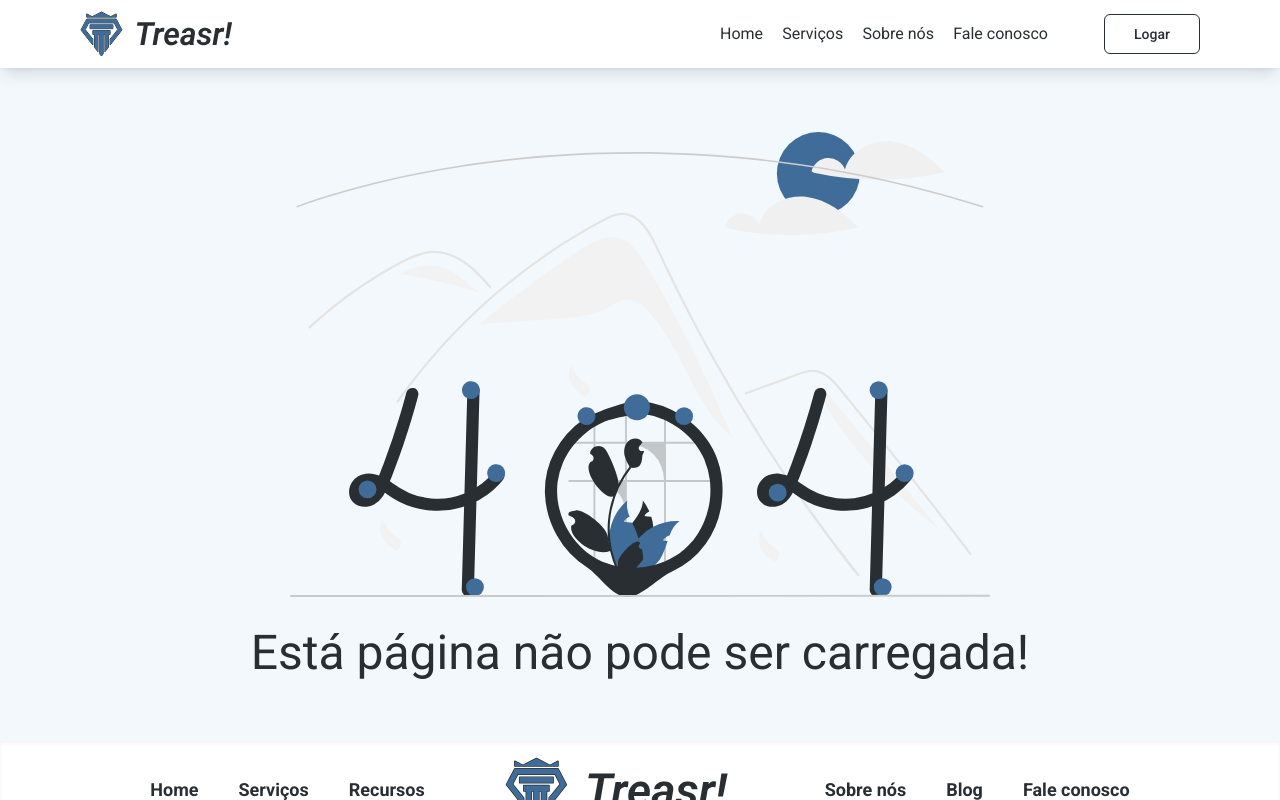
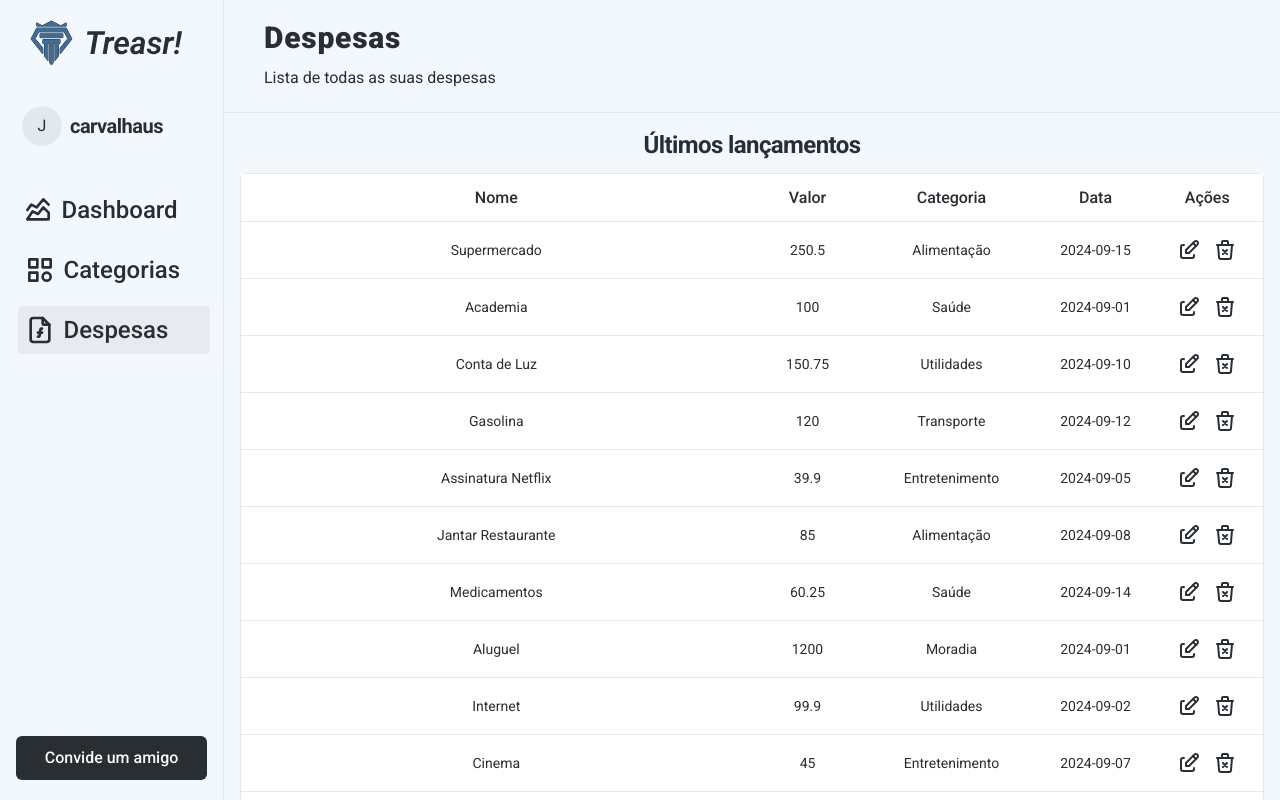
Before and after one commit to carvalhaus/financial_controller, a Next.js app in the folder frontend/: page /dashboard/expenses in a window 1280 px wide. Before the commit this address had no page. Shown: the top 800 px of the page. Built offline with nearby package versions, Linux system fonts and the light colour scheme.

Commit message:
feat: add EditExpense and DeleteExpense in ExpensesTable

```diff
--- a/frontend/app/dashboard/(main)/page.jsx
+++ b/frontend/app/dashboard/(main)/page.jsx
@@ -1,10 +1,15 @@
+"use client";
+
+import { usePathname } from "next/navigation";
 import DashboardsHeader from "../_components/dashboardsHeader";
 import { ExpensesTable } from "../_components/expensesTable";
 import ActivitiesSection from "./_components/activitiesSection";
 
 import SummarySection from "./_components/summarySection";
+import { ScrollArea } from "@/components/ui/scroll-area";
 
 function MainDashboard() {
+  const pathname = usePathname();
   return (
     <div className="h-full flex flex-col">
       <DashboardsHeader
@@ -16,7 +21,15 @@ function MainDashboard() {
 
         <ActivitiesSection />
 
-        <ExpensesTable />
+        <div className="flex flex-col items-center justify-center pt-5">
+          <h3 className="scroll-m-20 text-2xl font-semibold tracking-tight mb-3">
+            Últimos lançamentos
+          </h3>
+
+          <ScrollArea className="w-full h-60 rounded-md">
+            <ExpensesTable pathname={pathname} />
+          </ScrollArea>
+        </div>
       </div>
     </div>
   );
--- /dev/null
+++ b/frontend/app/dashboard/_components/deleteExpense.jsx
@@ -0,0 +1,46 @@
+import {
+  AlertDialog,
+  AlertDialogAction,
+  AlertDialogCancel,
+  AlertDialogContent,
+  AlertDialogDescription,
+  AlertDialogFooter,
+  AlertDialogHeader,
+  AlertDialogTitle,
+  AlertDialogTrigger,
+} from "@/components/ui/alert-dialog";
+import Image from "next/image";
+import trash from "@/public/trash-x.svg";
+import { buttonVariants } from "@/components/ui/button";
+
+function DeleteExpense() {
+  return (
+    <AlertDialog>
+      <AlertDialogTrigger>
+        <Image src={trash} alt="Ícone de deletar" />
+      </AlertDialogTrigger>
+
+      <AlertDialogContent>
+        <AlertDialogHeader>
+          <AlertDialogTitle>
+            Tem certeza que deseja excluir essa despesa?
+          </AlertDialogTitle>
+          <AlertDialogDescription>
+            Ao confirmar você irá excluir permanentemente essa despesa
+          </AlertDialogDescription>
+        </AlertDialogHeader>
+
+        <AlertDialogFooter>
+          <AlertDialogCancel>Cancelar</AlertDialogCancel>
+          <AlertDialogAction
+            className={buttonVariants({ variant: "destructive" })}
+          >
+            Excluir
+          </AlertDialogAction>
+        </AlertDialogFooter>
+      </AlertDialogContent>
+    </AlertDialog>
+  );
+}
+
+export default DeleteExpense;
--- /dev/null
+++ b/frontend/app/dashboard/_components/editExpense.jsx
@@ -0,0 +1,52 @@
+import Image from "next/image";
+import edit from "@/public/edit.svg";
+import {
+  Dialog,
+  DialogContent,
+  DialogDescription,
+  DialogFooter,
+  DialogHeader,
+  DialogTitle,
+  DialogTrigger,
+} from "@/components/ui/dialog";
+import { Label } from "@/components/ui/label";
+import { Input } from "@/components/ui/input";
+import { Button } from "@/components/ui/button";
+
+function EditExpense({ expense }) {
+  return (
+    <Dialog>
+      <DialogTrigger>
+        <Image src={edit} alt="Ícone de editar" className="cursor-pointer" />
+      </DialogTrigger>
+
+      <DialogContent>
+        <DialogHeader>
+          <DialogTitle>Editar Despesa</DialogTitle>
+
+          <DialogDescription>Edite a despesa selecionada</DialogDescription>
+        </DialogHeader>
+
+        <form className="flex flex-col gap-4">
+          <div className="flex flex-col gap-4">
+            <Label htmlFor="name" className="">
+              Name
+            </Label>
+            <Input id="name" defaultValue={expense?.name} />
+          </div>
+
+          <div className="flex flex-col gap-4">
+            <Label htmlFor="username" className="">
+              Valor
+            </Label>
+            <Input id="username" defaultValue={expense?.amount} />
+          </div>
+
+          <Button type="submit">Editar</Button>
+        </form>
+      </DialogContent>
+    </Dialog>
+  );
+}
+
+export default EditExpense;
--- a/frontend/app/dashboard/_components/expensesTable.jsx
+++ b/frontend/app/dashboard/_components/expensesTable.jsx
@@ -1,20 +1,16 @@
-"use client";
-
-import { ScrollArea } from "@/components/ui/scroll-area";
 import {
   Table,
   TableBody,
-  TableCaption,
   TableCell,
-  TableFooter,
   TableHead,
   TableHeader,
   TableRow,
 } from "@/components/ui/table";
-import edit from "@/public/edit.svg";
+
 import trash from "@/public/trash-x.svg";
 import Image from "next/image";
-import { useParams } from "next/navigation";
+import EditExpense from "./editExpense";
+import DeleteExpense from "./deleteExpense";
 
 const expenses = [
   {
@@ -124,17 +120,9 @@ const expenses = [
   },
 ];
 
-export function ExpensesTable() {
-  const params = useParams();
-
+export function ExpensesTable({ pathname }) {
   return (
-    <div className="flex flex-col items-center justify-center pt-5">
-      <h3 className="scroll-m-20 text-2xl font-semibold tracking-tight mb-3">
-        Últimos lançamentos
-      </h3>
-
-      <ScrollArea className="w-full h-60 rounded-md">
-        <Table className="bg-white border border-softGray rounded-md drop-shadow pointer-events-none text-center">
+    <Table className="bg-white border border-softGray rounded-md drop-shadow pointer-events-none text-center pointer-events-auto">
       <TableHeader className="">
         <TableRow>
           <TableHead className="text-primary text-base text-center">
@@ -149,7 +137,7 @@ export function ExpensesTable() {
           <TableHead className="text-primary text-base w-28 text-center">
             Data
           </TableHead>
-              {params.slug && (
+          {pathname !== "/dashboard" && (
             <TableHead className="text-primary text-base w-28 text-center">
               Ações
             </TableHead>
@@ -163,17 +151,16 @@ export function ExpensesTable() {
             <TableCell>{expense.amount}</TableCell>
             <TableCell>{expense.category}</TableCell>
             <TableCell>{expense.date}</TableCell>
-                {params.slug && (
+            {pathname !== "/dashboard" && (
               <TableCell className="flex items-center justify-center gap-3">
-                    <Image src={edit} />
-                    <Image src={trash} />
+                <EditExpense expense={expense} />
+
+                <DeleteExpense expense={expense} />
               </TableCell>
             )}
           </TableRow>
         ))}
       </TableBody>
     </Table>
-      </ScrollArea>
-    </div>
   );
 }
--- a/frontend/app/dashboard/_components/navBar.jsx
+++ b/frontend/app/dashboard/_components/navBar.jsx
@@ -1,44 +1,52 @@
-"use client"
+"use client";
 
 import Image from "next/image";
 import Link from "next/link";
+import { usePathname } from "next/navigation";
 
-const { NavigationMenu, NavigationMenuList, NavigationMenuItem } = require("@/components/ui/navigation-menu");
+const {
+  NavigationMenu,
+  NavigationMenuList,
+  NavigationMenuItem,
+} = require("@/components/ui/navigation-menu");
 
 const navItems = [
   {
     title: "Dashboard",
     icon: "/iconDashboard.svg",
-        href: "dashboard"
+    href: "/dashboard",
   },
   {
     title: "Categorias",
     icon: "/iconCategories.svg",
-        href: "dashboard/categories"
+    href: "/dashboard/categories",
   },
   {
     title: "Despesas",
     icon: "/iconExpenses.svg",
-        href: "dashboard/expenses"
-    }
-]
+    href: "/dashboard/expenses",
+  },
+];
 
 function NavBar() {
+  const pathname = usePathname();
   return (
     <NavigationMenu className="items-start">
-            <NavigationMenuList className="flex-col gap-3 w-48" >
-                {
-                    navItems.map((item, index) => (
+      <NavigationMenuList className="flex-col gap-3 w-48">
+        {navItems.map((item, index) => (
           <Link key={index} href={item.href} className="w-full">
-                            <NavigationMenuItem className="flex items-center gap-2 px-[6px] py-2 hover:bg-accent hover:rounded-sm">
+            <NavigationMenuItem
+              className={`flex items-center gap-2 px-[6px] py-2 hover:bg-accent hover:rounded-sm ${
+                pathname === item.href && "bg-accent rounded-sm"
+              }`}
+            >
               <Image src={item.icon} width={32} height={32} alt="Item ícone" />
               <p className="text-2xl font-medium">{item.title}</p>
             </NavigationMenuItem>
           </Link>
-                    ))
-                }
+        ))}
       </NavigationMenuList>
-        </NavigationMenu >
+    </NavigationMenu>
   );
 }
 
--- /dev/null
+++ b/frontend/app/dashboard/expenses/page.jsx
@@ -0,0 +1,30 @@
+"use client";
+
+import { usePathname } from "next/navigation";
+import DashboardsHeader from "../_components/dashboardsHeader";
+import { ExpensesTable } from "../_components/expensesTable";
+import { ScrollArea } from "@/components/ui/scroll-area";
+
+function Expenses() {
+  const pathname = usePathname();
+
+  return (
+    <div className="h-full flex flex-col">
+      <DashboardsHeader
+        title={"Despesas"}
+        subtitle={"Lista de todas as suas despesas"}
+      />
+      <div className="flex-1 flex-col p-4">
+        <h3 className="scroll-m-20 text-2xl font-semibold tracking-tight mb-3 text-center">
+          Últimos lançamentos
+        </h3>
+
+        <ScrollArea className="xl:h-[800px] rounded-md">
+          <ExpensesTable pathname={pathname} />
+        </ScrollArea>
+      </div>
+    </div>
+  );
+}
+
+export default Expenses;
--- /dev/null
+++ b/frontend/components/ui/alert-dialog.jsx
@@ -0,0 +1,99 @@
+"use client"
+
+import * as React from "react"
+import * as AlertDialogPrimitive from "@radix-ui/react-alert-dialog"
+
+import { cn } from "@/lib/utils"
+import { buttonVariants } from "@/components/ui/button"
+
+const AlertDialog = AlertDialogPrimitive.Root
+
+const AlertDialogTrigger = AlertDialogPrimitive.Trigger
+
+const AlertDialogPortal = AlertDialogPrimitive.Portal
+
+const AlertDialogOverlay = React.forwardRef(({ className, ...props }, ref) => (
+  <AlertDialogPrimitive.Overlay
+    className={cn(
+      "fixed inset-0 z-50 bg-black/80  data-[state=open]:animate-in data-[state=closed]:animate-out data-[state=closed]:fade-out-0 data-[state=open]:fade-in-0",
+      className
+    )}
+    {...props}
+    ref={ref} />
+))
+AlertDialogOverlay.displayName = AlertDialogPrimitive.Overlay.displayName
+
+const AlertDialogContent = React.forwardRef(({ className, ...props }, ref) => (
+  <AlertDialogPortal>
+    <AlertDialogOverlay />
+    <AlertDialogPrimitive.Content
+      ref={ref}
+      className={cn(
+        "fixed left-[50%] top-[50%] z-50 grid w-full max-w-lg translate-x-[-50%] translate-y-[-50%] gap-4 border bg-background p-6 shadow-lg duration-200 data-[state=open]:animate-in data-[state=closed]:animate-out data-[state=closed]:fade-out-0 data-[state=open]:fade-in-0 data-[state=closed]:zoom-out-95 data-[state=open]:zoom-in-95 data-[state=closed]:slide-out-to-left-1/2 data-[state=closed]:slide-out-to-top-[48%] data-[state=open]:slide-in-from-left-1/2 data-[state=open]:slide-in-from-top-[48%] sm:rounded-lg",
+        className
+      )}
+      {...props} />
+  </AlertDialogPortal>
+))
+AlertDialogContent.displayName = AlertDialogPrimitive.Content.displayName
+
+const AlertDialogHeader = ({
+  className,
+  ...props
+}) => (
+  <div
+    className={cn("flex flex-col space-y-2 text-center sm:text-left", className)}
+    {...props} />
+)
+AlertDialogHeader.displayName = "AlertDialogHeader"
+
+const AlertDialogFooter = ({
+  className,
+  ...props
+}) => (
+  <div
+    className={cn("flex flex-col-reverse sm:flex-row sm:justify-end sm:space-x-2", className)}
+    {...props} />
+)
+AlertDialogFooter.displayName = "AlertDialogFooter"
+
+const AlertDialogTitle = React.forwardRef(({ className, ...props }, ref) => (
+  <AlertDialogPrimitive.Title ref={ref} className={cn("text-lg font-semibold", className)} {...props} />
+))
+AlertDialogTitle.displayName = AlertDialogPrimitive.Title.displayName
+
+const AlertDialogDescription = React.forwardRef(({ className, ...props }, ref) => (
+  <AlertDialogPrimitive.Description
+    ref={ref}
+    className={cn("text-sm text-muted-foreground", className)}
+    {...props} />
+))
+AlertDialogDescription.displayName =
+  AlertDialogPrimitive.Description.displayName
+
+const AlertDialogAction = React.forwardRef(({ className, ...props }, ref) => (
+  <AlertDialogPrimitive.Action ref={ref} className={cn(buttonVariants(), className)} {...props} />
+))
+AlertDialogAction.displayName = AlertDialogPrimitive.Action.displayName
+
+const AlertDialogCancel = React.forwardRef(({ className, ...props }, ref) => (
+  <AlertDialogPrimitive.Cancel
+    ref={ref}
+    className={cn(buttonVariants({ variant: "outline" }), "mt-2 sm:mt-0", className)}
+    {...props} />
+))
+AlertDialogCancel.displayName = AlertDialogPrimitive.Cancel.displayName
+
+export {
+  AlertDialog,
+  AlertDialogPortal,
+  AlertDialogOverlay,
+  AlertDialogTrigger,
+  AlertDialogContent,
+  AlertDialogHeader,
+  AlertDialogFooter,
+  AlertDialogTitle,
+  AlertDialogDescription,
+  AlertDialogAction,
+  AlertDialogCancel,
+}
--- a/frontend/package.json
+++ b/frontend/package.json
@@ -10,6 +10,7 @@
   },
   "dependencies": {
     "@hookform/resolvers": "^3.9.0",
+    "@radix-ui/react-alert-dialog": "^1.1.1",
     "@radix-ui/react-avatar": "^1.1.0",
     "@radix-ui/react-dialog": "^1.1.1",
     "@radix-ui/react-dropdown-menu": "^2.1.1",
```
Also changed, not shown: frontend/app/dashboard/layout.jsx (+8 -4 lines), frontend/components/ui/button.jsx (+18 -15 lines), 1 other file (tests, documents, lock files or other folders). Lines whose indentation alone changed are shown as unchanged.
